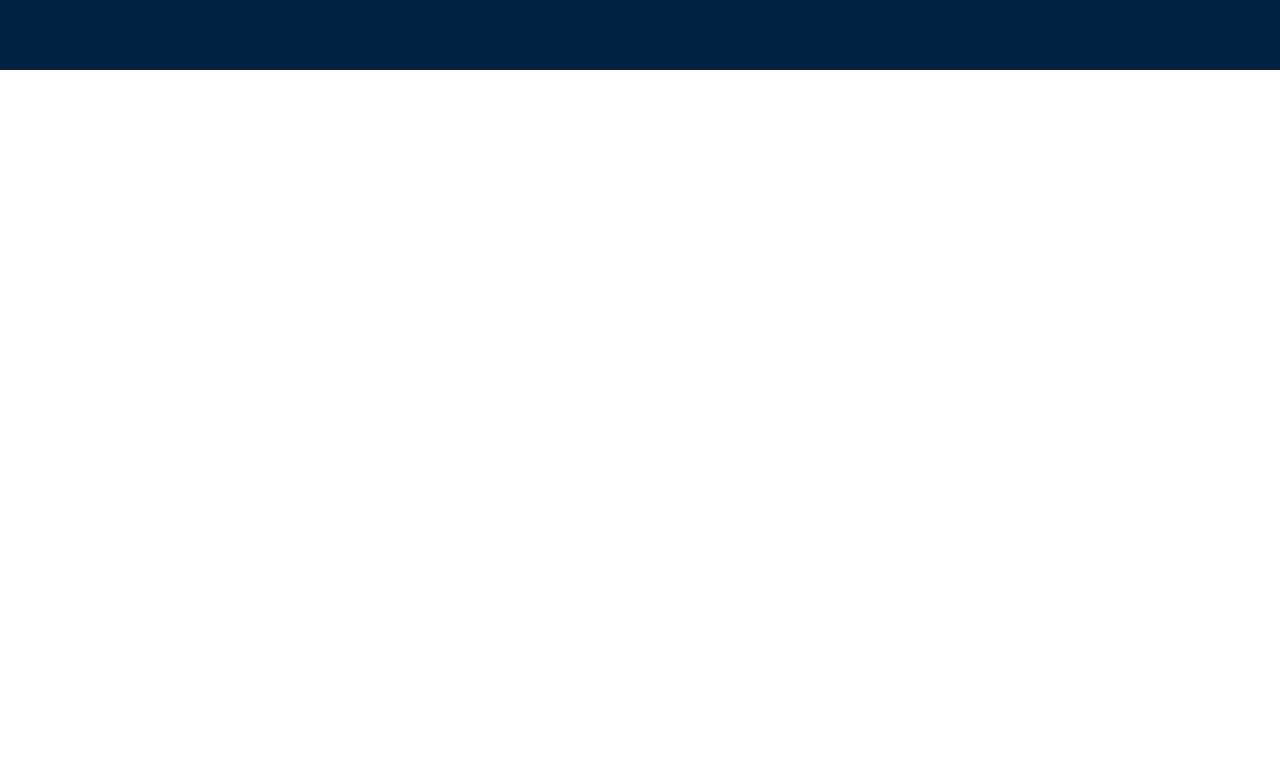
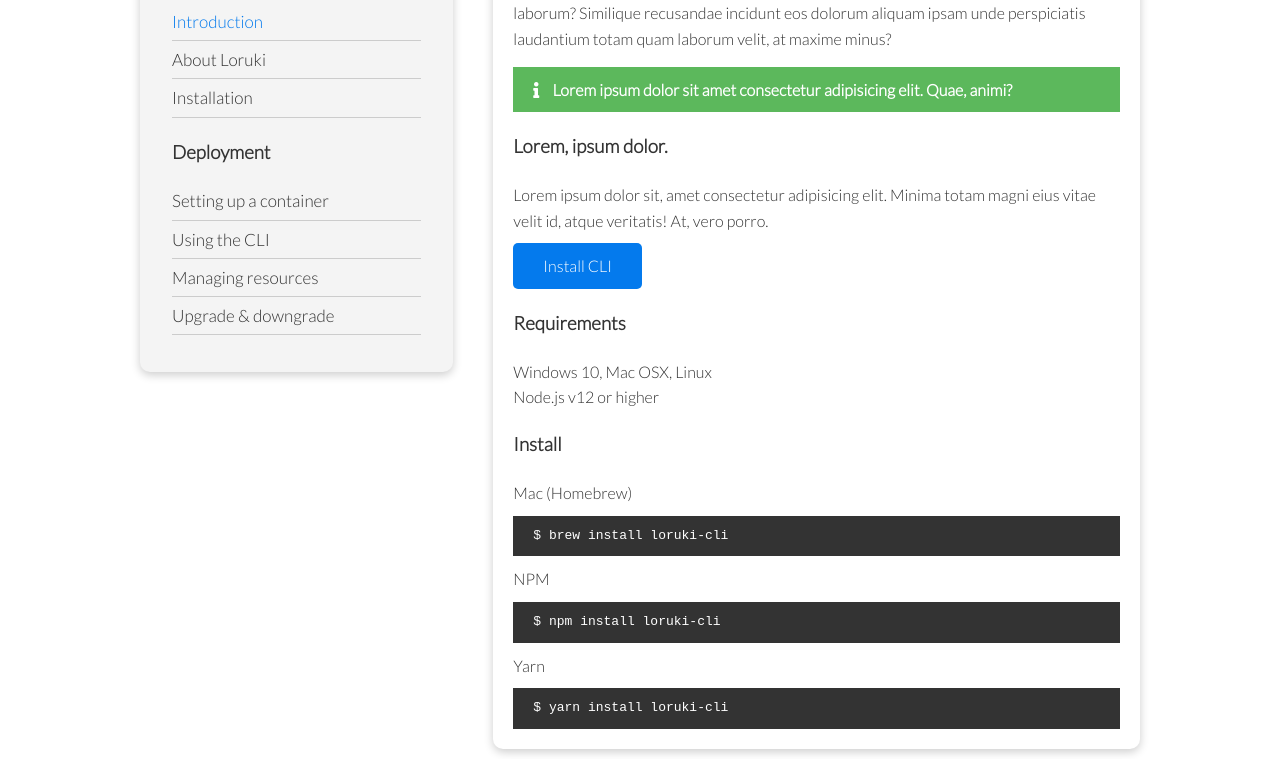
Before and after one commit to BF-FrontEnd-class/Loruki-development, a plain HTML site: page pages/docs-page.html in a window 1280 px wide. Shown: the part 222-1002 px from the top of the page. Before the commit the page ends 800 px from the top, so only its background shows below. Drawn offline with Linux system fonts and the light colour scheme.

Commit message:
add introduction

```diff
--- a/pages/docs-page.html
+++ b/pages/docs-page.html
@@ -27,6 +27,67 @@
         </nav>
       </div>
     </div>
+
+    <!-- Docs main -->
+    <section class="docs-main my-4">
+      <div class="container grid">
+        <div class="card bg-light p-3">
+          <h3 class="my-2">Essentials</h3>
+          <nav>
+            <ul>
+              <li><a class="text-primary" href="#">Introduction</a></li>
+              <li><a href="#">About Loruki</a></li>
+              <li><a href="#">Installation</a></li>
+            </ul>
+          </nav>
+
+          <h3 class="my-2">Deployment</h3>
+          <nav>
+            <ul>
+              <li><a href="#">Setting up a container</a></li>
+              <li><a href="#">Using the CLI</a></li>
+              <li><a href="#">Managing resources</a></li>
+              <li><a href="#">Upgrade &amp; downgrade</a></li>
+            </ul>
+          </nav>
+        </div>
+        <div class="card">
+          <h2>Introduction</h2>
+          <p>
+            Lorem ipsum dolor sit amet consectetur adipisicing elit. Distinctio
+            illo facere perferendis laborum? Similique recusandae incidunt eos
+            dolorum aliquam ipsam unde perspiciatis laudantium totam quam
+            laborum velit, at maxime minus?
+          </p>
+
+          <div class="alert alert-success">
+            <i class="fas fa-info"></i> Lorem ipsum dolor sit amet consectetur
+            adipisicing elit. Quae, animi?
+          </div>
+
+          <h3>Lorem, ipsum dolor.</h3>
+          <p>
+            Lorem ipsum dolor sit, amet consectetur adipisicing elit. Minima
+            totam magni eius vitae velit id, atque veritatis! At, vero porro.
+          </p>
+          <a href="#" class="btn btn-primary">Install CLI</a>
+
+          <h3>Requirements</h3>
+          <ul>
+            <li>Windows 10, Mac OSX, Linux</li>
+            <li>Node.js v12 or higher</li>
+          </ul>
+
+          <h3>Install</h3>
+          <p>Mac (Homebrew)</p>
+          <pre><code>$ brew install loruki-cli</code></pre>
+          <p>NPM</p>
+          <pre><code>$ npm install loruki-cli</code></pre>
+          <p>Yarn</p>
+          <pre><code>$ yarn install loruki-cli</code></pre>
+        </div>
+      </div>
+    </section>
     <!-- Footer -->
     <footer class="footer bg-dark py-5">
       <div class="container grid grid-3">
--- a/styles/something.css
+++ b/styles/something.css
@@ -34,6 +34,10 @@ a {
   color: #fff;
   padding: 10px;
   margin: 0 5px;
+}
+
+.docs-main a:hover {
+  font-weight: bold;
 }
 
 .footer .social a {
@@ -159,6 +163,23 @@ pre {
   -ms-transform: skewY(-3deg);
 }
 
+/* Docs */
+.docs-main h3 {
+  margin: 20px 0;
+}
+
+.docs-main .grid {
+  grid-template-columns: 1fr 2fr;
+  align-items: flex-start;
+}
+
+.docs-main nav li {
+  font-size: 17px;
+  padding-bottom: 5px;
+  margin-bottom: 5px;
+  border-bottom: 1px #ccc solid;
+}
+
 /* Stats */
 .stats {
   padding-top: 100px;
@@ -185,7 +206,7 @@ pre {
   grid-template-rows: repeat(2, 1fr);
 }
 
-.cli .grid > *:first-child {
+.cli .grid>*:first-child {
   grid-column: 1 / span 2;
   grid-row: 1 / span 2;
 }
@@ -261,6 +282,7 @@ pre {
 
 /* Tablets and under */
 @media (max-width: 768px) {
+
   .grid,
   .showcase .grid,
   .stats .grid,
@@ -288,7 +310,7 @@ pre {
     animation: slideInFromBottom 1s ease-in;
   }
 
-  .cli .grid > *:first-child {
+  .cli .grid>*:first-child {
     grid-column: 1;
     grid-row: 1;
   }
@@ -305,8 +327,8 @@ pre {
     justify-self: center;
   }
 
-  .features-main .grid > *:first-child,
-  .features-main .grid > *:nth-child(2) {
+  .features-main .grid>*:first-child,
+  .features-main .grid>*:nth-child(2) {
     grid-column: 1;
   }
 }
```
